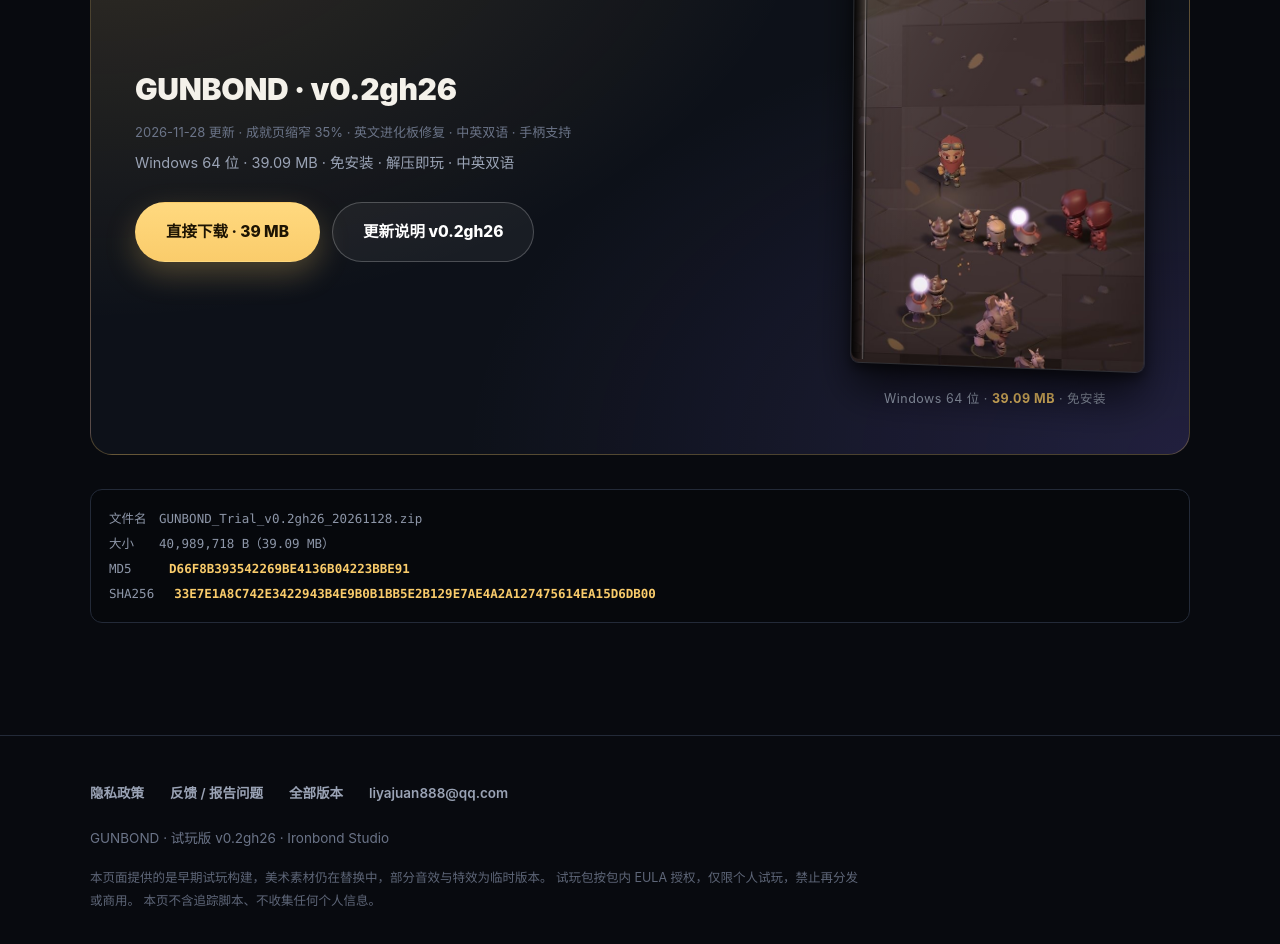
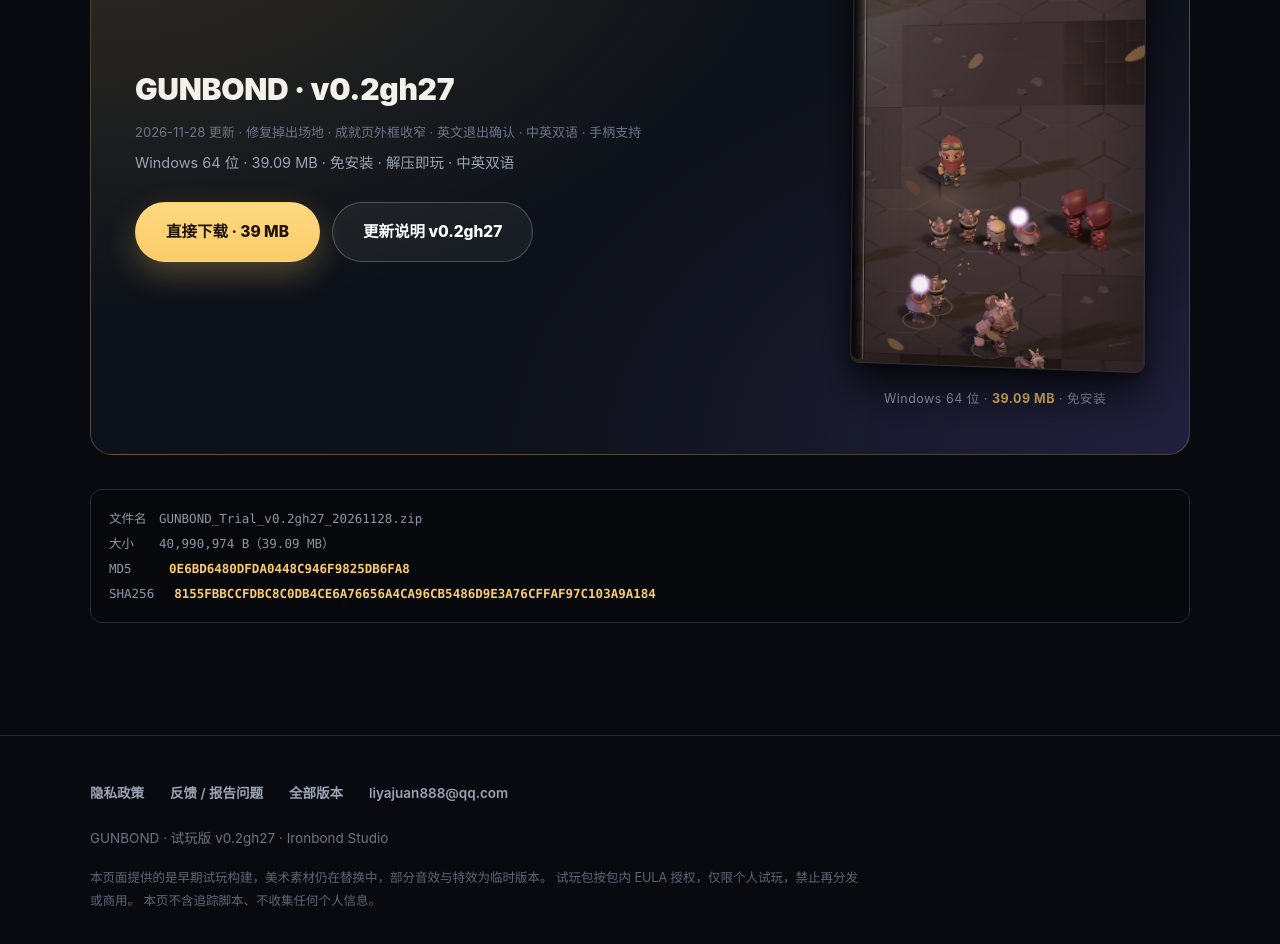
Before and after one commit to wangdingwen163/gunbond-trial, a plain HTML site: page index.html in a window 1280 px wide. Shown: the part 5000-5944 px from the top of the page. Drawn offline with Linux system fonts and the light colour scheme.

Commit message:
gh27 上线：修复玩家掉出场地（Y 轴兜底）+ 英文退出确认 + 成就页外框收窄 + 纯净存档槽

```diff
--- a/index.html
+++ b/index.html
@@ -5,7 +5,7 @@
 <meta name="viewport" content="width=device-width, initial-scale=1">
 <title>GUNBOND · 俯视角射击 + 枪械融合 Roguelite · 试玩版</title>
 <meta name="description" content="GUNBOND 是一款俯视角射击 + 枪械融合 Roguelite。5 层 15 波，捡枪、融合、越滚越强。Windows 免安装试玩版，39 MB 直接下载。">
-<meta property="og:title" content="GUNBOND · 试玩版 v0.2gh26">
+<meta property="og:title" content="GUNBOND · 试玩版 v0.2gh27">
 <meta property="og:description" content="俯视角射击 + 枪械融合 Roguelite · 5 层 15 波 · Windows 免安装试玩">
 <link rel="canonical" href="https://wangdingwen163.github.io/gunbond-trial/">
 <link rel="icon" type="image/png" sizes="32x32" href="assets/favicon-32.png">
@@ -573,12 +573,12 @@
     </div>
     <div class="dl">
       <div>
-        <h3>GUNBOND · v0.2gh26</h3>
-        <p class="line2" style="margin-top:6px;color:var(--dim);font-size:13px">2026-11-28 更新 · 成就页缩窄 35% · 英文进化板修复 · 中英双语 · 手柄支持</p>
+        <h3>GUNBOND · v0.2gh27</h3>
+        <p class="line2" style="margin-top:6px;color:var(--dim);font-size:13px">2026-11-28 更新 · 修复掉出场地 · 成就页外框收窄 · 英文退出确认 · 中英双语 · 手柄支持</p>
         <p class="line2">Windows 64 位 · 39.09 MB · 免安装 · 解压即玩 · 中英双语</p>
         <div class="cta">
-          <a class="btn btn-main" id="dl-main" href="https://github.com/wangdingwen163/gunbond-trial/releases/download/v0.2gh26/GUNBOND_Trial_v0.2gh26_20261128.zip">直接下载 · 39 MB</a>
-          <a class="btn btn-ghost" href="https://github.com/wangdingwen163/gunbond-trial/releases/tag/v0.2gh26" target="_blank" rel="noopener">更新说明 v0.2gh26</a>
+          <a class="btn btn-main" id="dl-main" href="https://github.com/wangdingwen163/gunbond-trial/releases/download/v0.2gh27/GUNBOND_Trial_v0.2gh27_20261128.zip">直接下载 · 39 MB</a>
+          <a class="btn btn-ghost" href="https://github.com/wangdingwen163/gunbond-trial/releases/tag/v0.2gh27" target="_blank" rel="noopener">更新说明 v0.2gh27</a>
         </div>
       </div>
       <div class="dl-side">
@@ -591,10 +591,10 @@
       </div>
     </div>
     <div class="hash">
-      文件名　GUNBOND_Trial_v0.2gh26_20261128.zip<br>
-      大小　　40,989,718 B（39.09 MB）<br>
-      MD5　　　<b>D66F8B393542269BE4136B04223BBE91</b><br>
-      SHA256　 <b>33E7E1A8C742E3422943B4E9B0B1BB5E2B129E7AE4A2A127475614EA15D6DB00</b>
+      文件名　GUNBOND_Trial_v0.2gh27_20261128.zip<br>
+      大小　　40,990,974 B（39.09 MB）<br>
+      MD5　　　<b>0E6BD6480DFDA0448C946F9825DB6FA8</b><br>
+      SHA256　 <b>8155FBBCCFDBC8C0DB4CE6A76656A4CA96CB5486D9E3A76CFFAF97C103A9A184</b>
     </div>
   </div>
 </section>
@@ -607,7 +607,7 @@
       <a href="https://github.com/wangdingwen163/gunbond-trial/releases" target="_blank" rel="noopener">全部版本</a>
       <a href="mailto:liyajuan888@qq.com">liyajuan888@qq.com</a>
     </div>
-    <p>GUNBOND · 试玩版 v0.2gh26 · Ironbond Studio</p>
+    <p>GUNBOND · 试玩版 v0.2gh27 · Ironbond Studio</p>
     <p class="disclaimer">
       本页面提供的是早期试玩构建，美术素材仍在替换中，部分音效与特效为临时版本。
       试玩包按包内 EULA 授权，仅限个人试玩，禁止再分发或商用。
```
Also changed, not shown: 1 other file.
